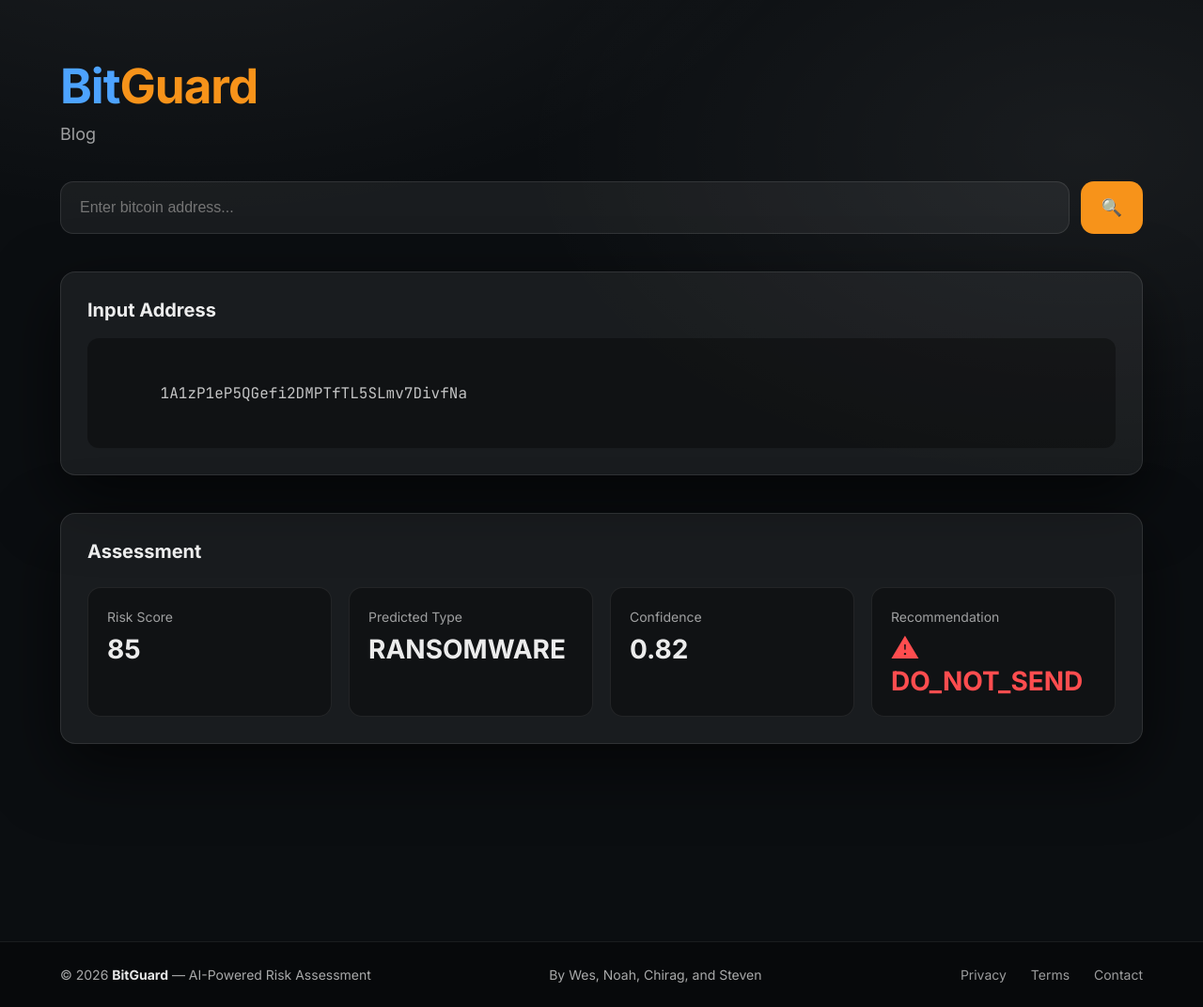
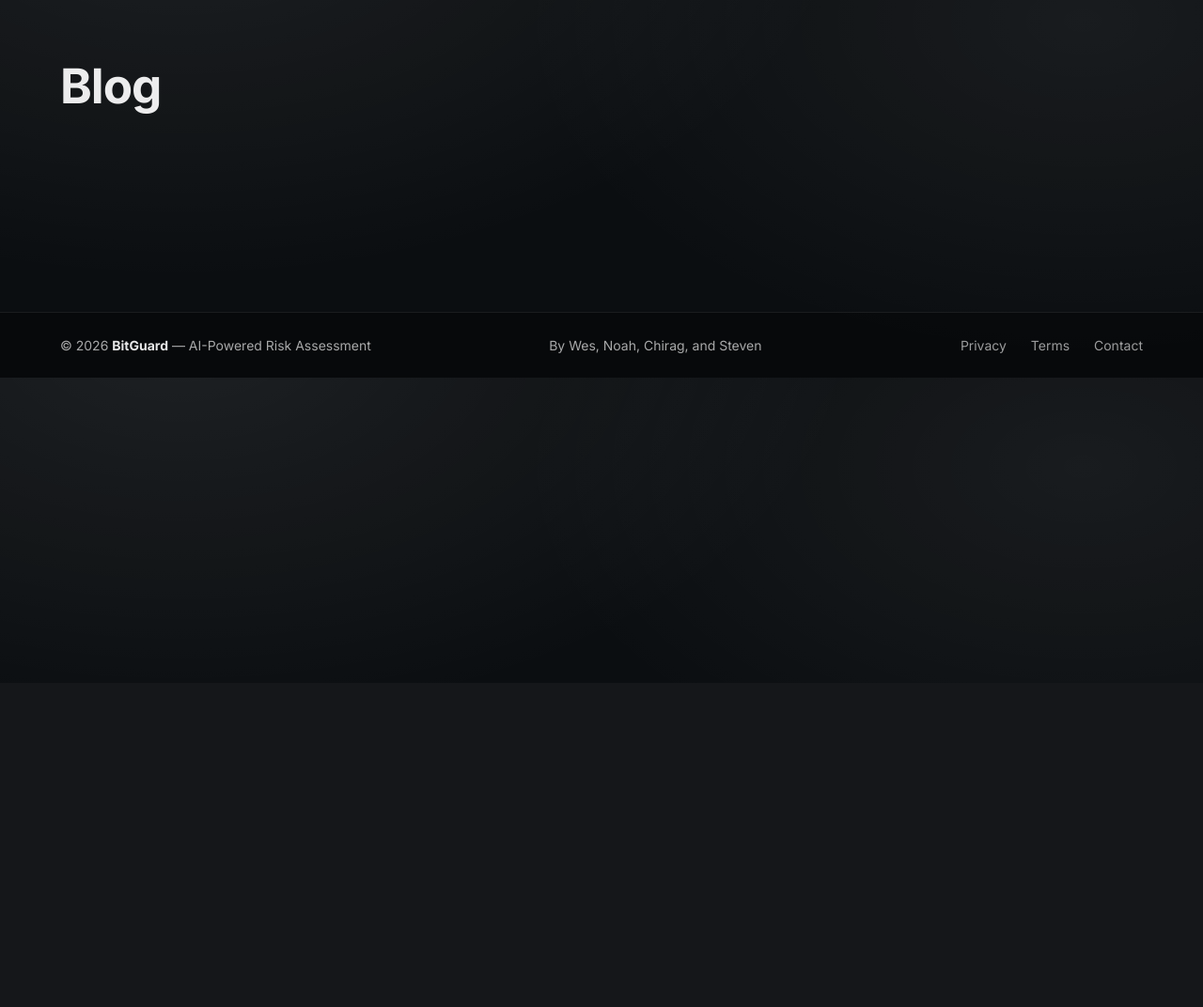
Before and after one commit to thesteau/bitguard, a FastAPI app: page /blog in a window 1280 px wide. Shown: the part 73-1145 px from the top of the page at 94% size. After the commit the page ends 475 px from the top, so only its background shows below. Run offline with FastAPI, Linux system fonts and the light colour scheme.

Commit message:
Update blog html

```diff
--- a/frontend/templates/blog.html
+++ b/frontend/templates/blog.html
@@ -3,54 +3,14 @@
 {% block title %}Blog{% endblock %}
 
 {% block content %}
-<div class="container">
-
-  <h1>
-    <span class="bit">Bit</span><span class="guard">Guard</span>
-  </h1>
-
-  <p class="tagline">Blog</p>
-
-  <div class="search">
-    <input id="addressInput" placeholder="Enter bitcoin address..." />
-    <button id="searchBtn">🔍</button>
-  </div>
-
-  <div class="card">
-    <h3>Input Address</h3>
-    <div class="code" id="addressPreview">
-      1A1zP1eP5QGefi2DMPTfTL5SLmv7DivfNa
+<div class="container mt-4">
+    <h1>Blog</h1>
+    <div id="blog-posts" class="row">
+        <!-- Blog posts will be dynamically loaded here -->
     </div>
-  </div>
-
-  <div class="card">
-    <h3>Assessment</h3>
-    <div class="stats">
-        <div class="stat">
-            <label>Risk Score</label>
-            <strong>85</strong>
-        </div>
-
-        <div class="stat">
-            <label>Predicted Type</label>
-            <strong>RANSOMWARE</strong>
-        </div>
-
-        <div class="stat">
-            <label>Confidence</label>
-            <strong>0.82</strong>
-        </div>
-
-        <div class="stat">
-            <label>Recommendation</label>
-            <strong class="danger">⚠ DO_NOT_SEND</strong>
-        </div>
-    </div>
-</div>
-
 </div>
 {% endblock %}
 
 {% block scripts %}
-<script src="/static/js/index.js"></script>
+<script src="/static/js/blog.js"></script>
 {% endblock %}
```
